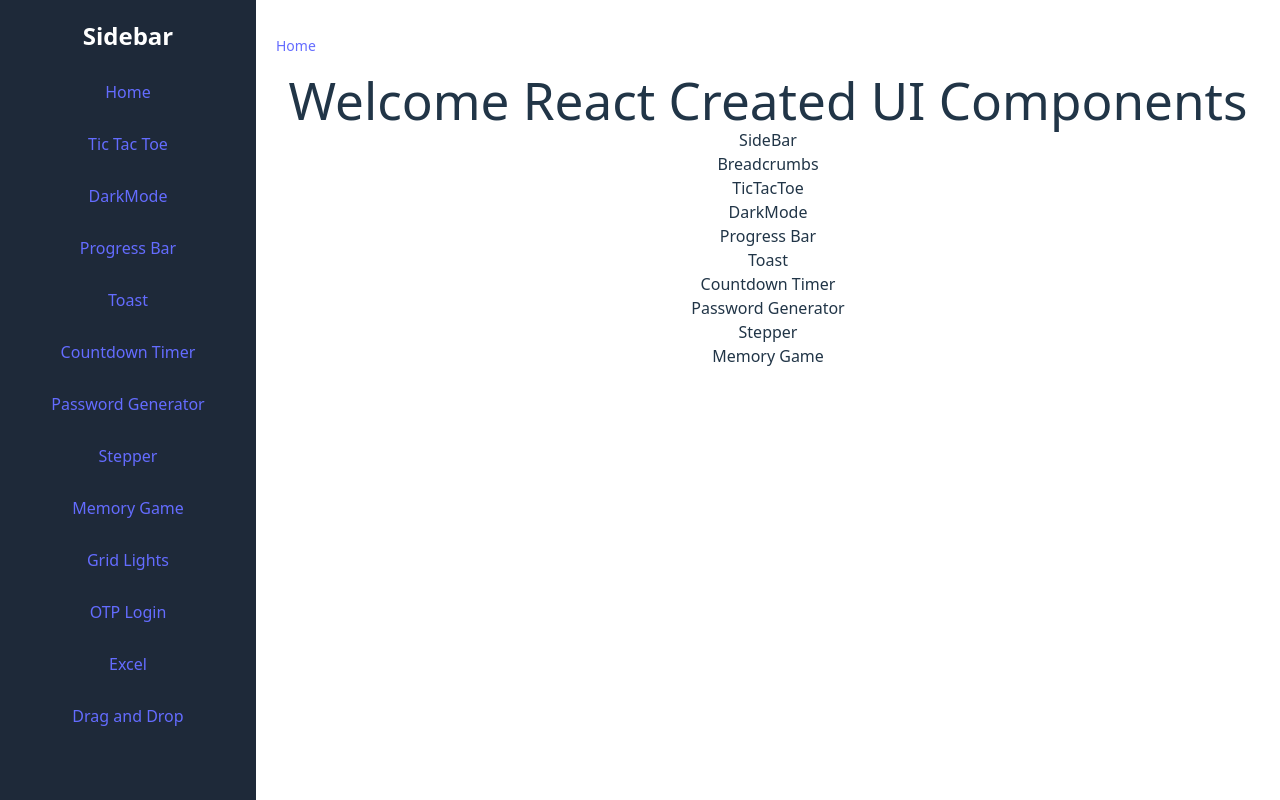
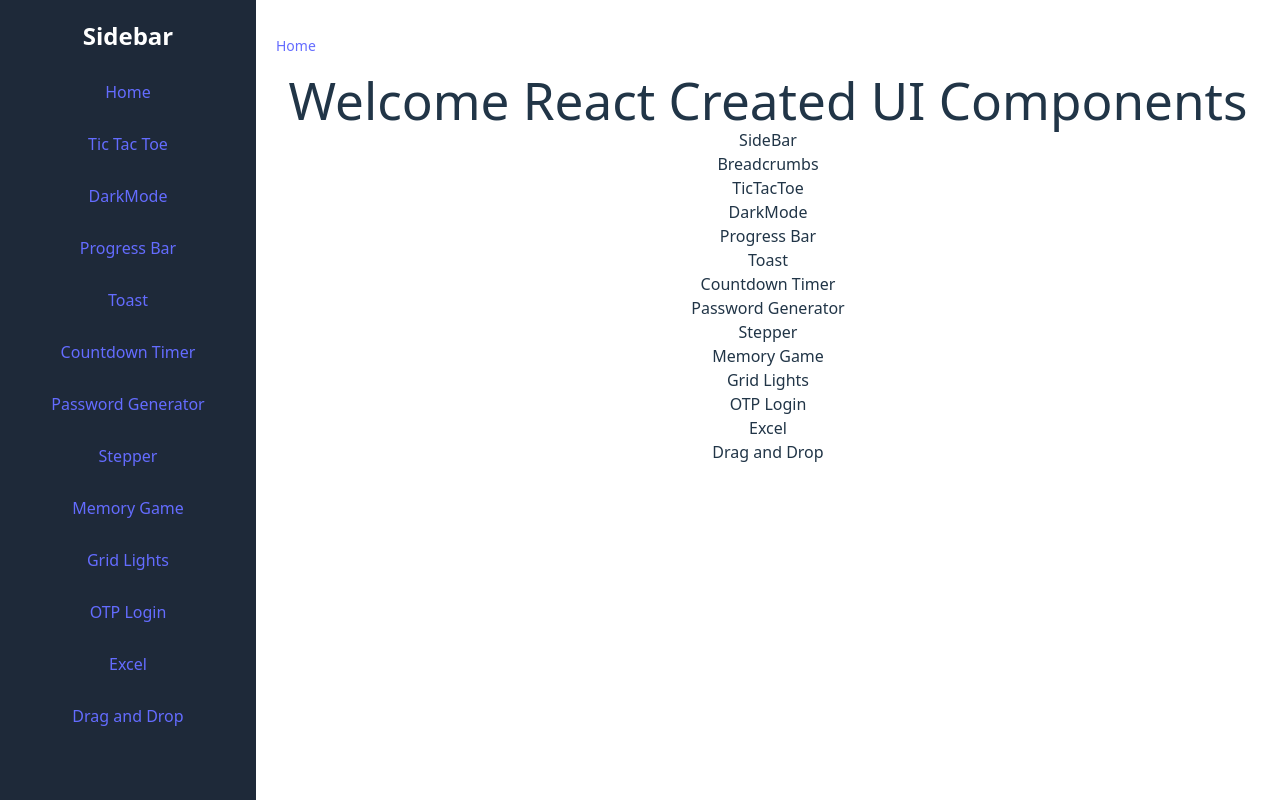
Before and after one commit to sheet848/reactUI, a React (Vite) app: page / in a window 1280 px wide. Built offline with nearby package versions, Linux system fonts and the light colour scheme.

Commit message:
Update Home.jsx

```diff
--- a/src/components/Home.jsx
+++ b/src/components/Home.jsx
@@ -15,6 +15,10 @@ const Home = () => {
       <li>Password Generator</li>
       <li>Stepper</li>
       <li>Memory Game</li>
+      <li>Grid Lights</li>
+      <li>OTP Login</li>
+      <li>Excel</li>
+      <li>Drag and Drop</li>
     </ol>
     </>
   )
```
